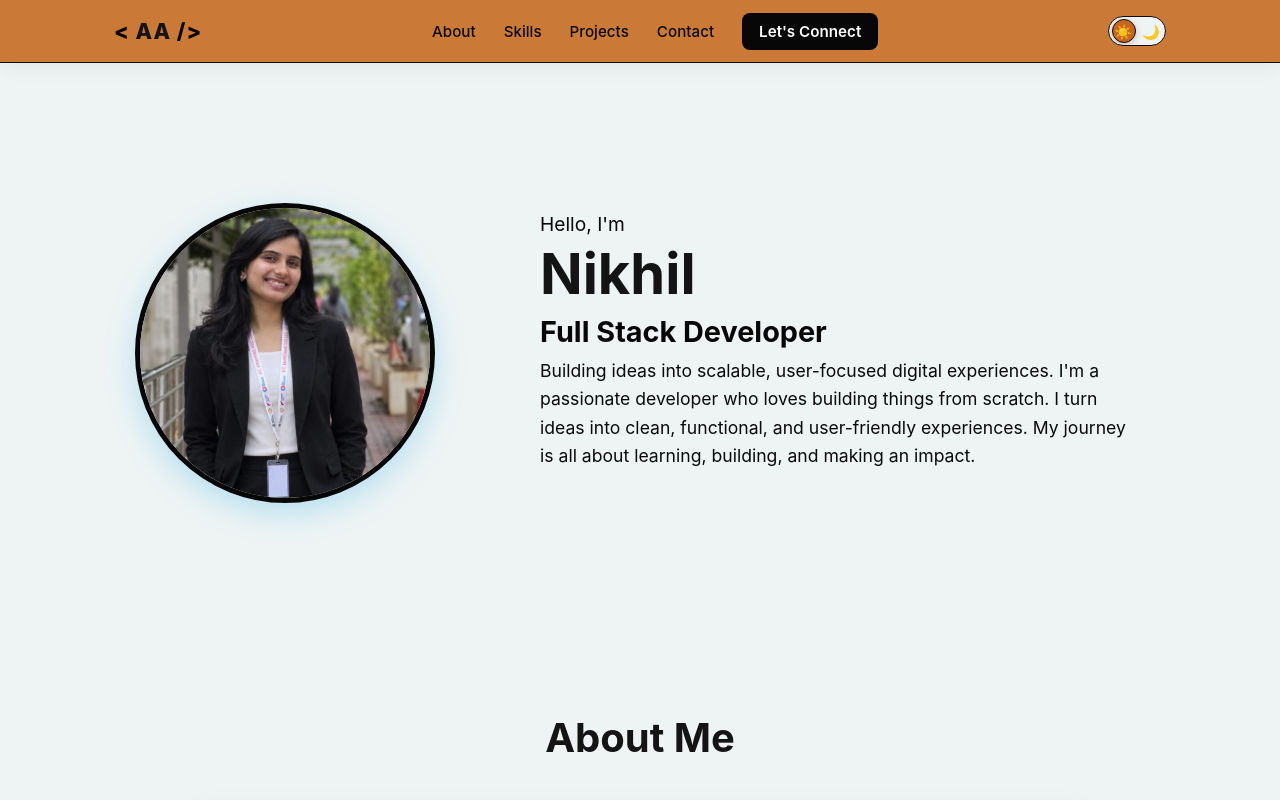
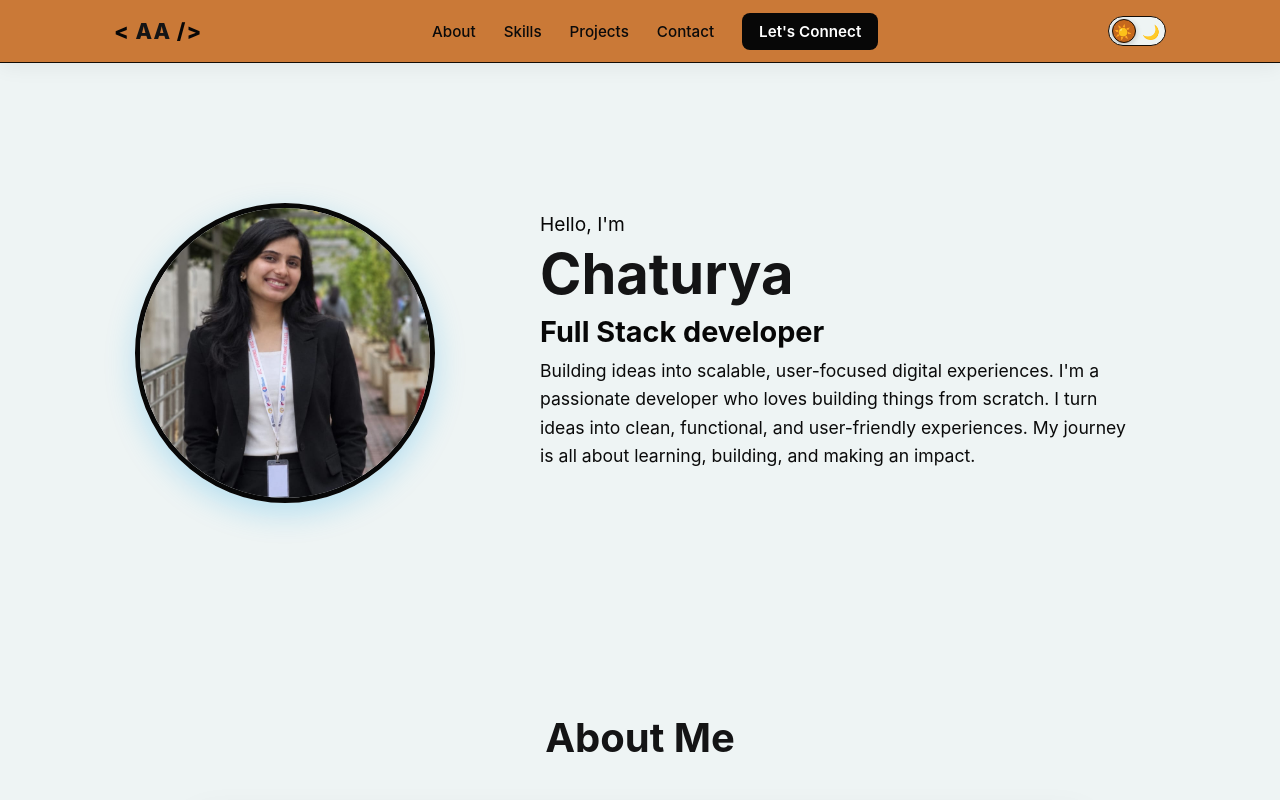
Before and after one commit to mohhhan/Chaturya-__portfolio, a React (Vite) app: page / in a window 1280 px wide. Shown: the top 800 px of the page. Built offline with nearby package versions, Linux system fonts and the light colour scheme.

Commit message:
Update hero section name and title case

```diff
--- a/src/components/Hero.jsx
+++ b/src/components/Hero.jsx
@@ -13,9 +13,9 @@ export default function Hero() {
             <div className="hero-content">
                 <p className="hero-intro">Hello, I'm</p>
 
-                <h1>Nikhil</h1>
+                <h1>Chaturya </h1>
 
-                <h2>Full Stack Developer</h2>
+                <h2>Full Stack developer</h2>
 
                 <p className="tagline">
                     Building ideas into scalable, user-focused digital experiences.
```
